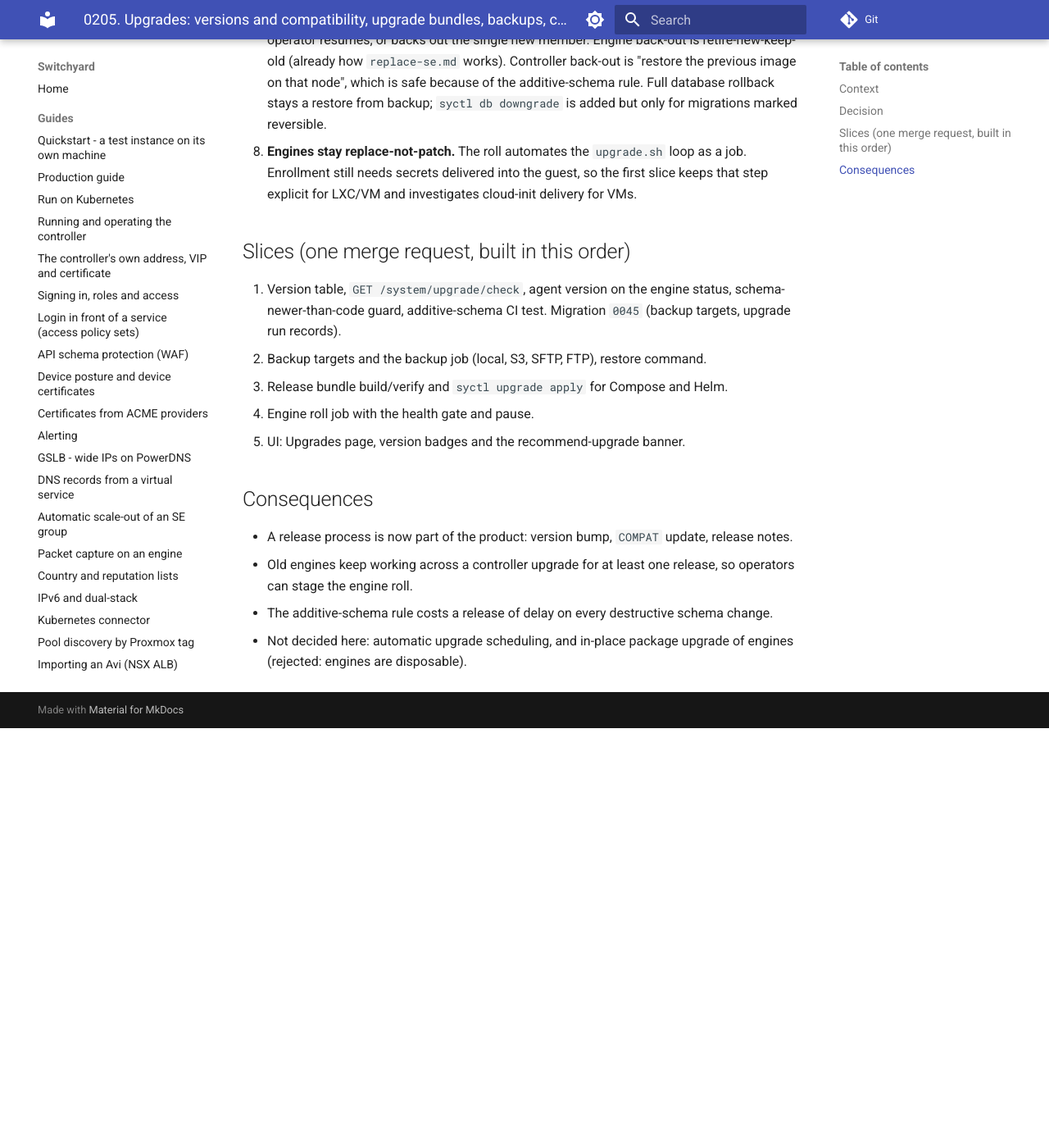
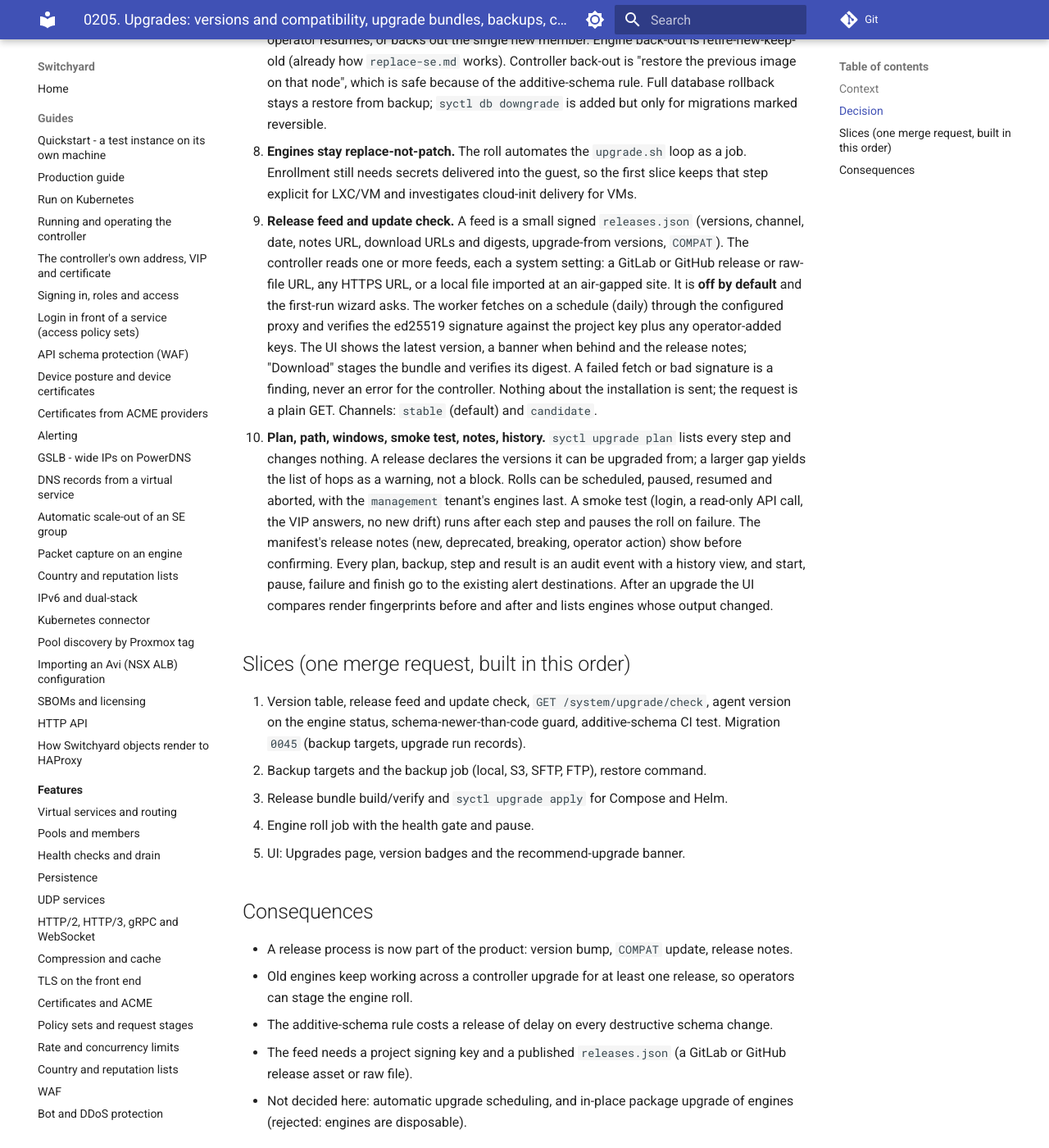
Before and after one commit to Globius/Switchyard, an MkDocs documentation site: the page built from docs/adr/0205-upgrades-versions-bundles-backups.md, in a window 1280 px wide and 1400 px high, scrolled down 1736 px. Shown: the whole window at 82% size. Built offline with MkDocs 1.6.1 and Material for MkDocs 9.7.7, drawn with Linux system fonts in a browser that asks for light colours; before the commit the page ends 2624 px from its top, so only the background shows below that.

Commit message:
ADR 0205: release feed, plan, windows, smoke test
Co-Authored-By: Claude Sonnet 5.5 <noreply@anthropic.com>

```diff
--- a/docs/adr/0205-upgrades-versions-bundles-backups.md
+++ b/docs/adr/0205-upgrades-versions-bundles-backups.md
@@ -54,9 +54,26 @@ SSH and similar; upgrade checks in the UI; rollback is nice to have, and one-at-
    delivered into the guest, so the first slice keeps that step explicit for LXC/VM and investigates cloud-init
    delivery for VMs.
 
+9. **Release feed and update check.** A feed is a small signed `releases.json` (versions, channel, date, notes URL,
+   download URLs and digests, upgrade-from versions, `COMPAT`). The controller reads one or more feeds, each a system
+   setting: a GitLab or GitHub release or raw-file URL, any HTTPS URL, or a local file imported at an air-gapped site. It is
+   **off by default** and the first-run wizard asks. The worker fetches on a schedule (daily) through the configured
+   proxy and verifies the ed25519 signature against the project key plus any operator-added keys. The UI shows the latest
+   version, a banner when behind and the release notes; "Download" stages the bundle and verifies its digest. A failed fetch
+   or bad signature is a finding, never an error for the controller. Nothing about the installation is sent; the request
+   is a plain GET. Channels: `stable` (default) and `candidate`.
+10. **Plan, path, windows, smoke test, notes, history.** `syctl upgrade plan` lists every step and changes nothing. A
+    release declares the versions it can be upgraded from; a larger gap yields the list of hops as a warning, not a block.
+    Rolls can be scheduled, paused, resumed and aborted, with the `management` tenant's engines last. A smoke test (login,
+    a read-only API call, the VIP answers, no new drift) runs after each step and pauses the roll on failure. The
+    manifest's release notes (new, deprecated, breaking, operator action) show before confirming. Every plan, backup, step
+    and result is an audit event with a history view, and start, pause, failure and finish go to the existing alert
+    destinations. After an upgrade the UI compares render fingerprints before and after and lists engines whose output
+    changed.
+
 ## Slices (one merge request, built in this order)
 
-1. Version table, `GET /system/upgrade/check`, agent version on the engine status, schema-newer-than-code guard,
+1. Version table, release feed and update check, `GET /system/upgrade/check`, agent version on the engine status, schema-newer-than-code guard,
    additive-schema CI test. Migration `0045` (backup targets, upgrade run records).
 2. Backup targets and the backup job (local, S3, SFTP, FTP), restore command.
 3. Release bundle build/verify and `syctl upgrade apply` for Compose and Helm.
@@ -68,4 +85,5 @@ SSH and similar; upgrade checks in the UI; rollback is nice to have, and one-at-
 - A release process is now part of the product: version bump, `COMPAT` update, release notes.
 - Old engines keep working across a controller upgrade for at least one release, so operators can stage the engine roll.
 - The additive-schema rule costs a release of delay on every destructive schema change.
+- The feed needs a project signing key and a published `releases.json` (a GitLab or GitHub release asset or raw file).
 - Not decided here: automatic upgrade scheduling, and in-place package upgrade of engines (rejected: engines are disposable).
```
